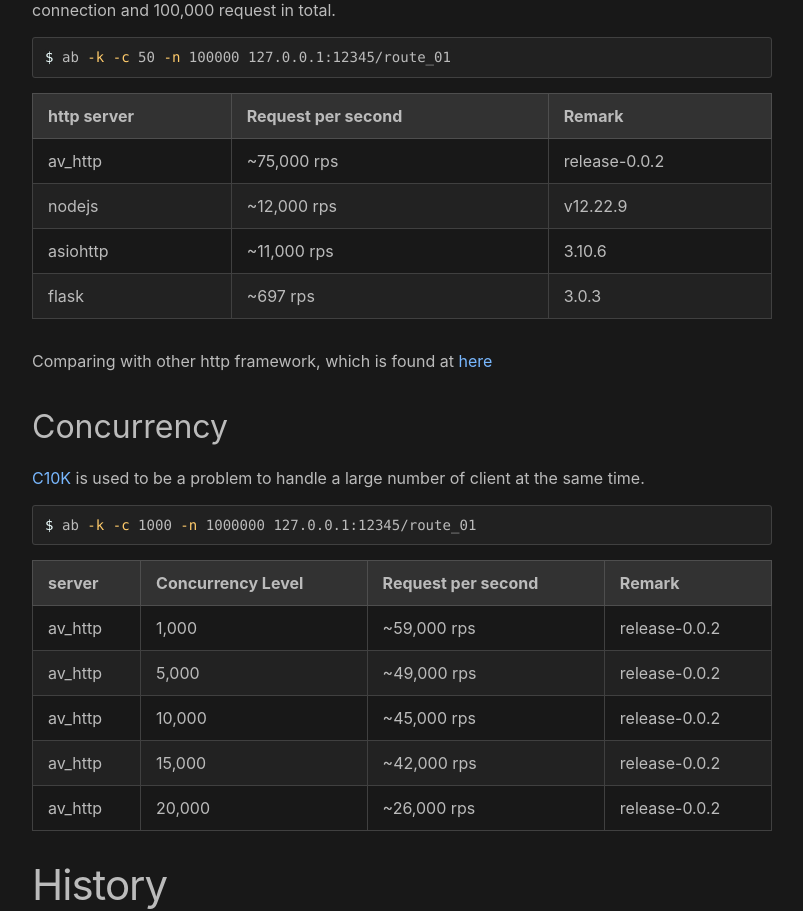
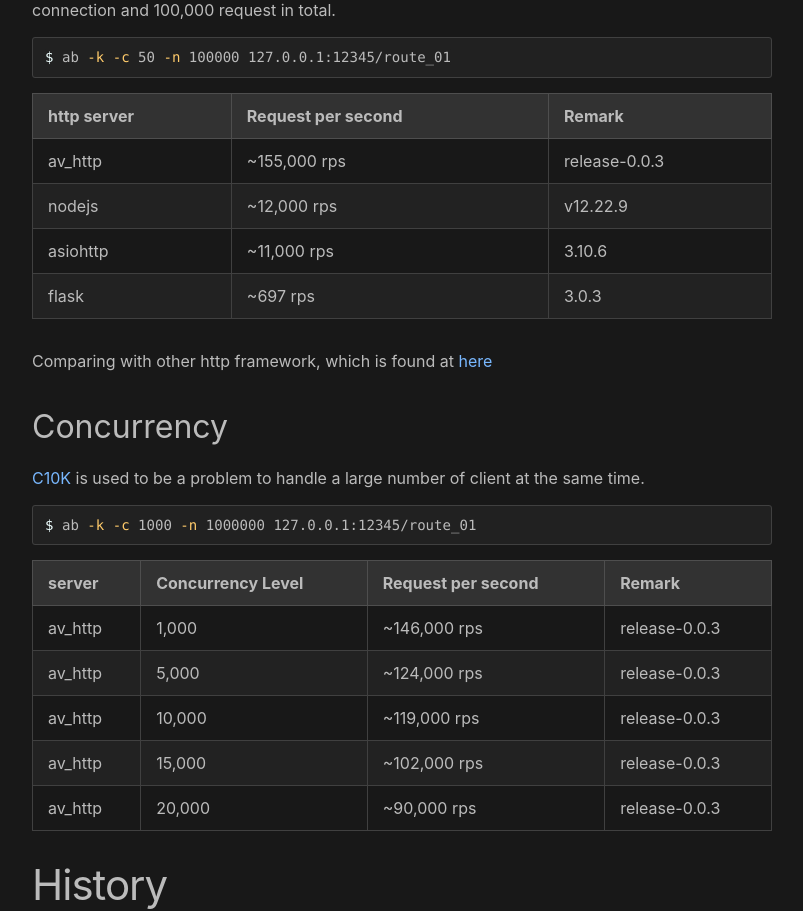
Before and after one commit to avble/avble.github.io, a Jekyll site: the page built from _posts/2024-09-10-high-traffic--microservice-scalability.md, in a window 1280 px wide and 1400 px high, scrolled down 1712 px. Shown: the part 255-1166 px from the top of the window, without its empty margins (238-1041 px from the left). Built offline with Jekyll 4.4.1, drawn with Linux system fonts in a browser that asks for light colours.

Commit message:
Update performance measurement

```diff
--- a/_posts/2024-09-10-high-traffic--microservice-scalability.md
+++ b/_posts/2024-09-10-high-traffic--microservice-scalability.md
@@ -81,7 +81,7 @@
 
 | http server | Request per second | Remark |
 |----|----|---|
-| av_http  |      ~75,000 rps      |  release-0.0.2 |
+| av_http  |      ~155,000 rps      |  release-0.0.3 |
 | nodejs   |    ~12,000 rps  | v12.22.9 |
 | asiohttp | ~11,000 rps | 3.10.6 |
 | flask   | ~697 rps | 3.0.3 |
@@ -99,11 +99,11 @@
 
 |server | Concurrency Level | Request per second | Remark |
 |----|----|---|---|
-| av_http | 1,000 | ~59,000 rps | release-0.0.2 |
-| av_http | 5,000 | ~49,000 rps | release-0.0.2 |
-| av_http | 10,000 | ~45,000 rps | release-0.0.2 |
-| av_http | 15,000 | ~42,000 rps | release-0.0.2 |
-| av_http | 20,000 | ~26,000 rps | release-0.0.2 |
+| av_http | 1,000 | ~146,000 rps | release-0.0.3 |
+| av_http | 5,000 | ~124,000 rps | release-0.0.3 |
+| av_http | 10,000 | ~119,000 rps | release-0.0.3 |
+| av_http | 15,000 | ~102,000 rps | release-0.0.3 |
+| av_http | 20,000 | ~90,000 rps | release-0.0.3 |
 
 # History
 + Update experimental result for release-0.0.2
```
